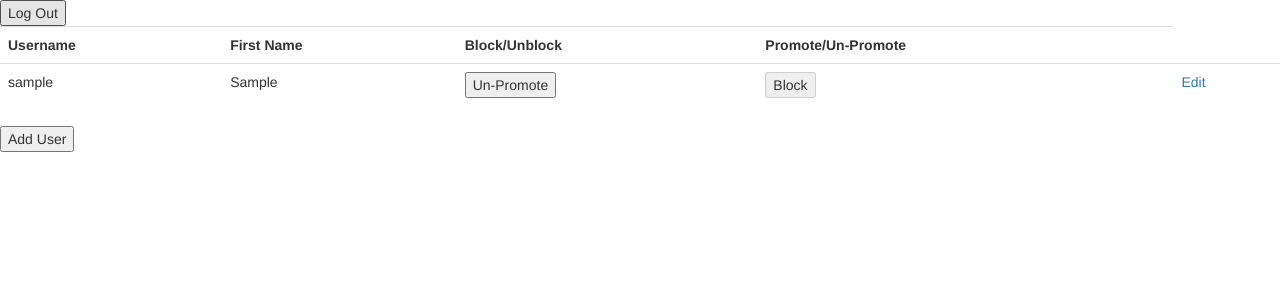
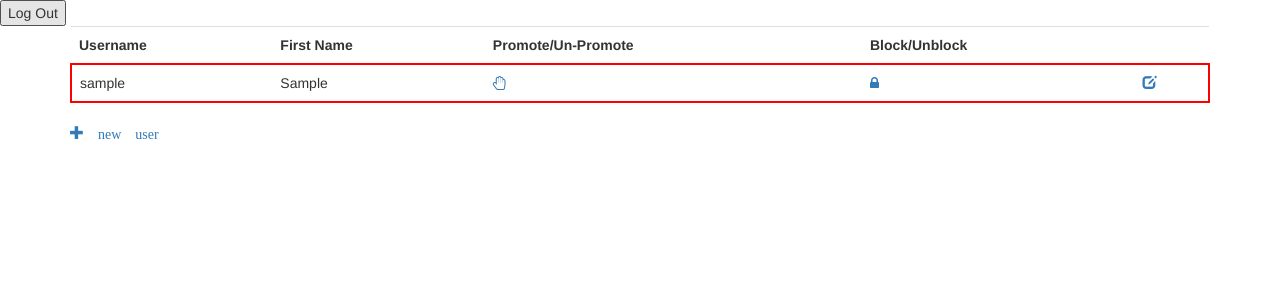
Before and after one commit to NadaBayoumy/DjangoPythonBlog, a Django app: page /users/ in a window 1280 px wide. Shown: the top 300 px of the page. Run offline with Django 3.2, Linux system fonts and the light colour scheme; the visitor is signed in with stand-in values (Sample User, id 1); data comes from the database, SQL or seed files in the repository; parts of the project's set-up code (start-up, migrations or seed data) failed here and were passed over; some libraries are stand-ins or nearby versions.

Commit message:
update users list

```diff
--- a/Blog/BlogApp/templates/BlogApp/users_list.html
+++ b/Blog/BlogApp/templates/BlogApp/users_list.html
@@ -5,15 +5,67 @@ Users Management Panel
 {% endblock 'title' %}
 
 {% block 'body' %}
+
+
+<!-- nada i need to put this link in header  -->
+<link href="//maxcdn.bootstrapcdn.com/font-awesome/4.7.0/css/font-awesome.min.css" rel="stylesheet">
+<script>
+    $(document).ready(function() {
+        $(".lockedrow").parents('tr').css( "border", "2px solid red" );
+        $(".lockedrow").parents('tr td a').css( "color", "red" );
+    });
+</script>
+<!-- end nada link -->
+
+<div class="container">
+
 <table class="table">
-    <th>Username</th><th>First Name</th><th>Block/Unblock</th><th>Promote/Un-Promote</th>
+    <th>Username</th><th>First Name</th><th>Promote/Un-Promote</th><th>Block/Unblock</th><th></th>
     {% for user in users %}
-    <tr>
+
+     <tr>
+        <td>{{user.username}}</td>
+        <td>{{user.first_name}}</td>
+        {% if user.is_superuser is True %}
+        <td>
+            <!-- <button type="button" onClick="javascript:location.href='/promote/{{user.pk}}';" />Un-Promote</button> -->
+            <a href="/promote/{{user.pk}}" class="fa fa-hand-paper-o" >  </a>
+        </td>
+        <td>
+            <!-- <button disabled >Block</button> -->
+            <a disabled  class="lockedrow fa fa-lock"> </a>
+        </td>
+        {% else %}
+        <td>
+            <!-- <button type="button" onClick="javascript:location.href='/promote/{{user.pk}}';" />Promote</button> -->
+            <a href="/promote/{{user.pk}}" class="fa fa-handshake-o" >  </a>
+
+
+        </td>
+            {% if user.is_active is True %}
+            <td>
+                <!-- <button type="button" onClick="javascript:location.href='/block/{{user.pk}}';" />Block</button> -->
+                <a href="/block/{{user.pk}}" class="fa fa-lock" > </a>
+            </td>
+            {% else %}
+            <td>
+                <!-- <button type="button" onClick="javascript:location.href='/block/{{user.pk}}';" />Unblock</button> -->
+                <a href="/block/{{user.pk}}" class="fa fa-unlock"> </a>
+            </td>
+            {% endif %}
+        {% endif %}
+        <td><a href="edit/{{user.pk}}" class="glyphicon glyphicon-edit"></a></td>
+
+    </tr>
+
+
+    <!-- <tr>
         <td>{{user.username}}</td>
         <td>{{user.first_name}}</td>
         {% if user.is_superuser is True %}
         <td>
             <button type="button" onClick="javascript:location.href='/promote/{{user.pk}}';" />Un-Promote</button>
+            <a href="/promote/{{user.pk}}" > Un-Promote </a>
         </td>
         <td>
             <button disabled >Block</button>
@@ -24,7 +76,7 @@ Users Management Panel
         </td>
             {% if user.is_active is True %}
             <td>
-                <button type="button" onClick="javascript:location.href='/block/{{user.pk}}';" />Block</button>
+                <button  type="button" onClick="javascript:location.href='/block/{{user.pk}}';"   />Block</button>
             </td>
             {% else %}
             <td>
@@ -32,10 +84,12 @@ Users Management Panel
             </td>
             {% endif %}
         {% endif %}
-        <td><a href="edit/{{user.pk}}">Edit</a></td>
+        <td><a class="glyphicon glyphicon-edit" href="edit/{{user.pk}}"></a></td>
 
-    </tr>
+    </tr> -->
     {% endfor %}
 </table>
-<button type="button" onClick="javascript:location.href='new/';" />Add User</button>
+<!-- <button type="button" onClick="javascript:location.href='new/';" class="glyphicon glyphicon-plus" />Add User</button> -->
+<a href="new/" class="glyphicon glyphicon-plus"> new user </a>
+</div>
 {% endblock 'body' %}
```
